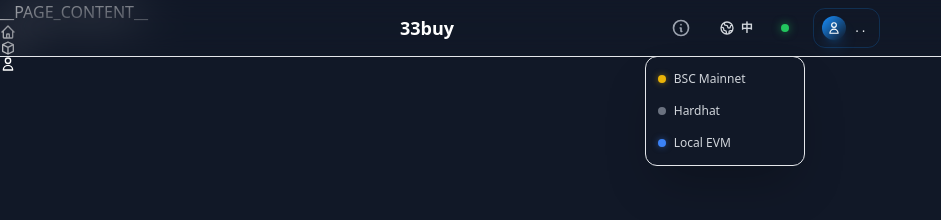
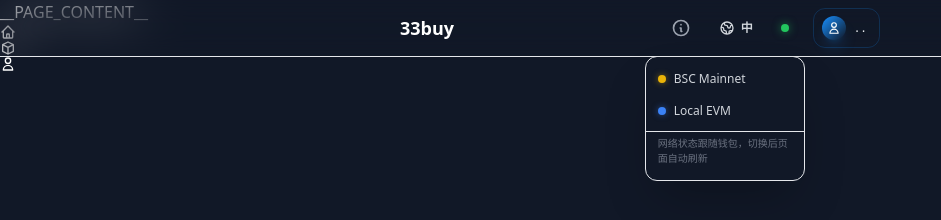
Before and after one commit to chy3xyz/hatax, a website built with Vite: page components/layout/site-shell.html in a window 1280 px wide. Both pictures are taken after a click on the button 787 px from the left and 28 px from the top of the page. Shown: the whole page, without its empty margins (0-941 px from the left). Built offline with nearby package versions, Linux system fonts and the light colour scheme; what htmx.org would draw is missing.

Commit message:
feat(dapp): follow wallet network and reload on chain change

```diff
--- a/components/layout/site-shell.html
+++ b/components/layout/site-shell.html
@@ -51,13 +51,12 @@
        <span>BSC Mainnet</span>
       </button>
       <button @click="$store.app.switchToChain('hardhat'); open = false" class="w-full flex items-center gap-2 px-3 py-2 text-xs hover:bg-void-edge/50 transition-colors" :class="$store.app.currentChainName === 'Hardhat Local' ? 'text-primary font-semibold bg-void-edge/40' : 'text-gray-300'">
-       <span class="w-2 h-2 rounded-full bg-gray-500"></span>
-       <span>Hardhat</span>
-      </button>
-      <button @click="$store.app.switchToChain('hardhat'); open = false" class="w-full flex items-center gap-2 px-3 py-2 text-xs hover:bg-void-edge/50 transition-colors" :class="$store.app.currentChainName === 'Hardhat Local' || $store.app.currentChainName === 'Local EVM' ? 'text-primary font-semibold bg-void-edge/40' : 'text-gray-300'">
        <span class="w-2 h-2 rounded-full bg-blue-500 shadow-[0_0_6px_rgba(59,130,246,0.5)]"></span>
        <span>Local EVM</span>
       </button>
+      <div class="px-3 py-2 text-[10px] text-gray-500 border-t border-void-edge/30 mt-1 pt-1">
+        网络状态跟随钱包，切换后页面自动刷新
+      </div>
      </div>
     </div>
 
--- a/main.js
+++ b/main.js
@@ -198,6 +198,11 @@
     // Listen for wallet chain changes and update UI
     window.addEventListener('wallet-chain-changed', (e) => {
       this.currentChainName = e.detail.displayName || e.detail.name
+      // Always follow the wallet: refresh chain-dependent data by reloading.
+      // This avoids stale registration/contract reads after the user switches networks in MetaMask.
+      if (document.visibilityState !== 'hidden') {
+        window.location.reload()
+      }
     })
     // Listen for wallet account changes (MetaMask switch account)
     window.addEventListener('wallet-account-changed', (e) => {
```
